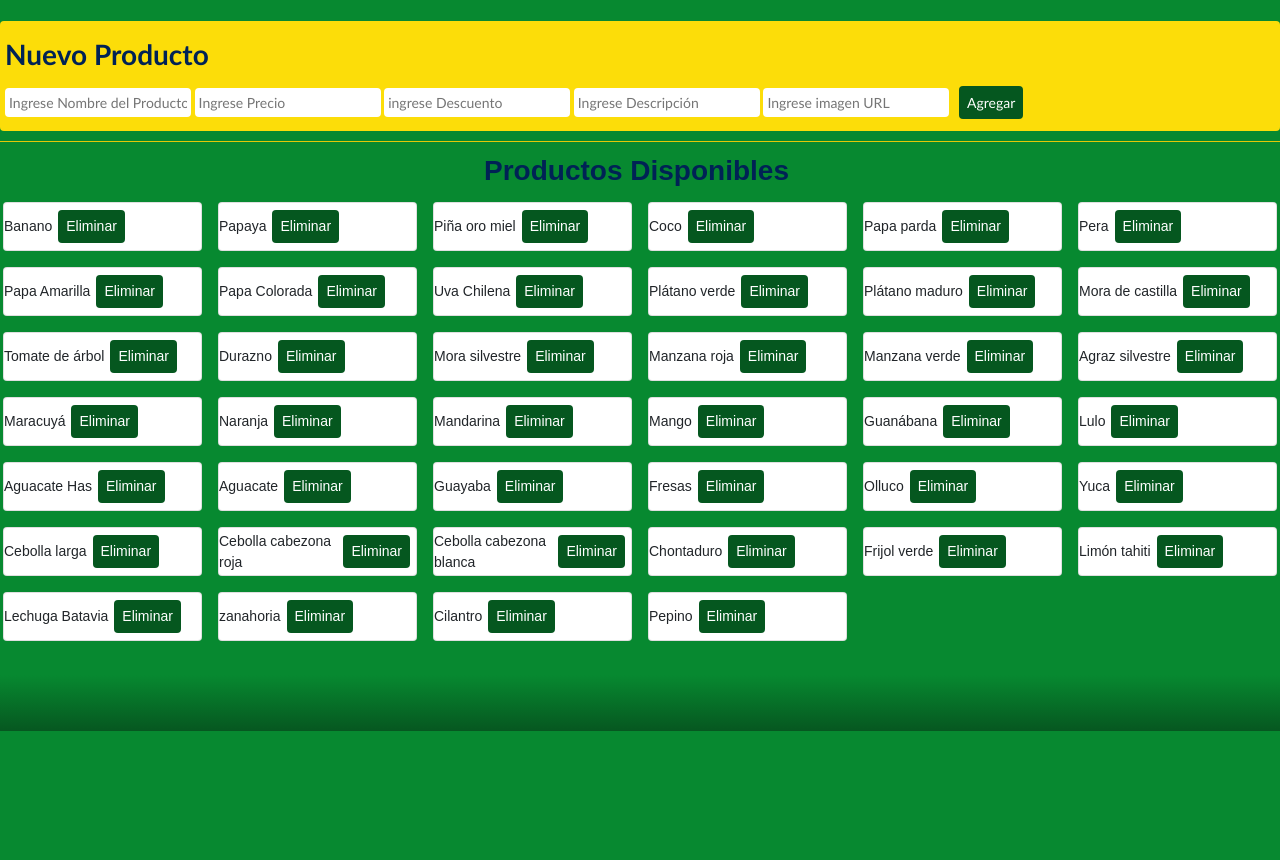
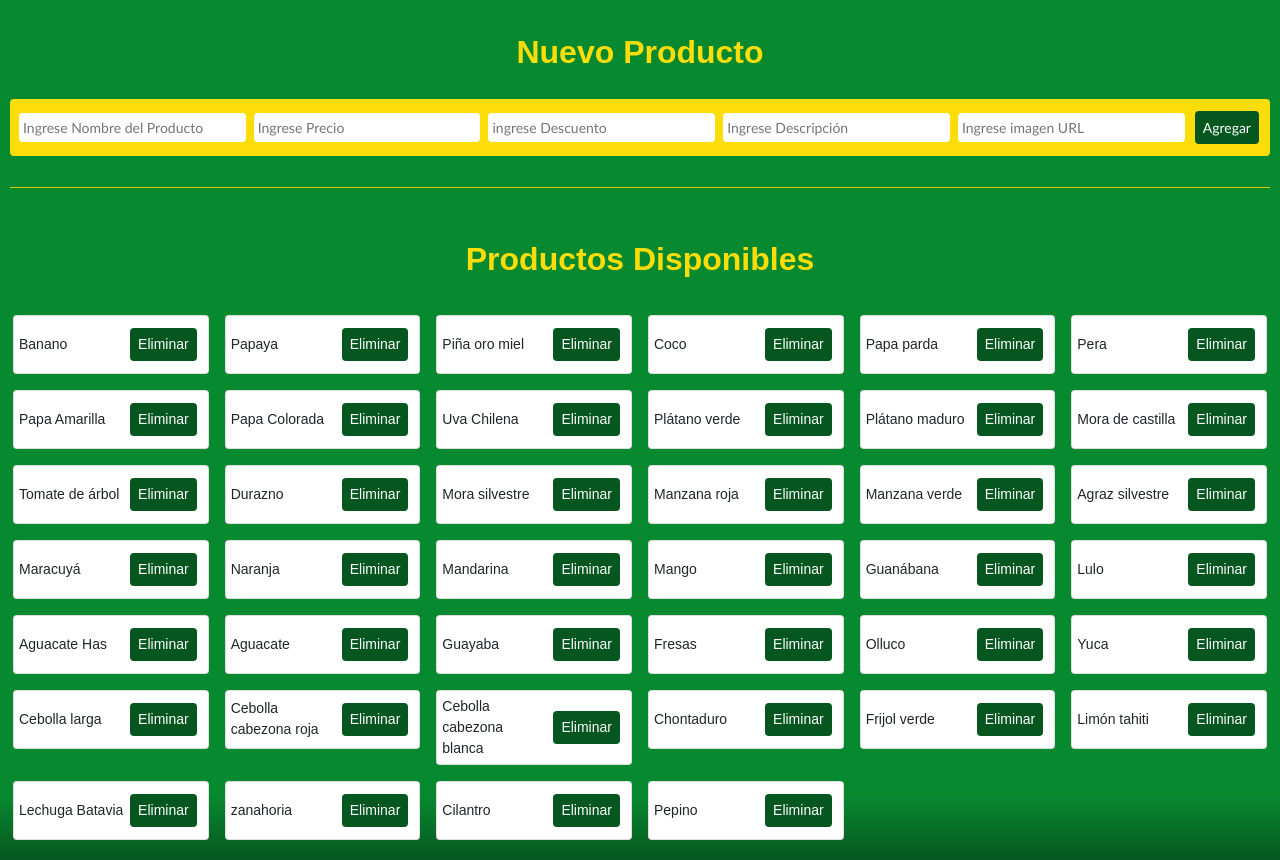
Before and after one commit to codebuilder2019/miniproyecto, a Django app: page /products-crud in a window 1280 px wide. Shown: the part 69-929 px from the top of the page. Before the commit the page ends 800 px from the top, so only its background shows below. Run offline with Django 3.2, Linux system fonts and the light colour scheme; data comes from the database, SQL or seed files in the repository; both versions use the stored data as it was after the commit; some libraries are stand-ins or nearby versions.

Commit message:
Cambios de diseño de formulario

```diff
--- a/caucaSostenible/static/caucaSostenible/css/styles.css
+++ b/caucaSostenible/static/caucaSostenible/css/styles.css
@@ -25,13 +25,13 @@ h1 {
 }
 
 h2 {
-    color:#002255;
+    color:#fcdd09;
     font-weight: bold;
     margin: 0 0 7px 0;
 }
 
 h3 {
-    color: #002255;
+    color: #fcdd09;
     /*margin: 0 0 7px 0;*/
     margin: 12px 7px 7px 0;
 }
@@ -351,3 +351,7 @@ form{
 	font-family: 'calibri';
 	color: white;
 }
+
+.form-input {
+  margin: 0px 4px;
+}
--- a/caucaSostenible/templates/general/productos_crud.html
+++ b/caucaSostenible/templates/general/productos_crud.html
@@ -2,32 +2,39 @@
 {% load static %}
 
 {% block body %}
+<div id="main-container">
+    <center><h2>Nuevo Producto</h2></center>
+    <br>
     <div class="form-group2">
         <form action="" method="">
-        <div style="display: flex; align-items: center"></div>
-        <h3><b>Nuevo Producto</b></h3>
-        <input class="controls" type="text" name="Nombre" id="nombre" placeholder="Ingrese Nombre del Producto">
-        <input class="controls" type="text" name="Precio" id="precio" placeholder="Ingrese Precio">
-        <input class="controls" type="text" name="Descuento" id="Descuento" placeholder="ingrese Descuento">
-        <input class="controls" type="text" name="Descripción" id="Descripción" placeholder="Ingrese Descripción">
-        <input class="controls" type="text" name="ImgenURL" id="imagen" placeholder="Ingrese imagen URL">
+            <div style="display: flex; align-items: center">
+                <input class="form-input" type="text" name="Nombre" id="nombre" placeholder="Ingrese Nombre del Producto">
+                <input class="form-input" type="text" name="Precio" id="precio" placeholder="Ingrese Precio">
+                <input class="form-input" type="text" name="Descuento" id="Descuento" placeholder="ingrese Descuento">
+                <input class="form-input" type="text" name="Descripción" id="Descripción" placeholder="Ingrese Descripción">
+                <input class="form-input" type="text" name="ImgenURL" id="imagen" placeholder="Ingrese imagen URL">
                 <button class="common-button" onclick="addProduct('{{product.id}}')">Agregar</button>
             </div>
         </form>
     </div>
+    <br>
     <hr>
-<h3><b><center>Productos Disponibles</center></b></h3>
+    <br>
+    <br>
+    <center><h2>Productos Disponibles</h2></center>
+    <br>
     <div class="form-row">
         {% for product in products %}
             <div class="col-12 col-sm-4 col-lg-2 p-2">
                 <article class="card h-80 bg-sucess">
-            <div style="display: flex; align-items: center">
+                    <div style="display: flex; align-items: center; justify-content: space-between; padding: 5px 5px;">
                         <p>{{product.name}}</p>
                         <button class="common-button" onclick="removeProduct('{{product.id}}')">Eliminar</button>
                     </div>
                 </article>
             </div>
         {% endfor %}
+    </div>
 </div>
 {% endblock %}
 {% block script %}
```
Also changed, not shown: db.sqlite3. Lines whose indentation alone changed are shown as unchanged.
